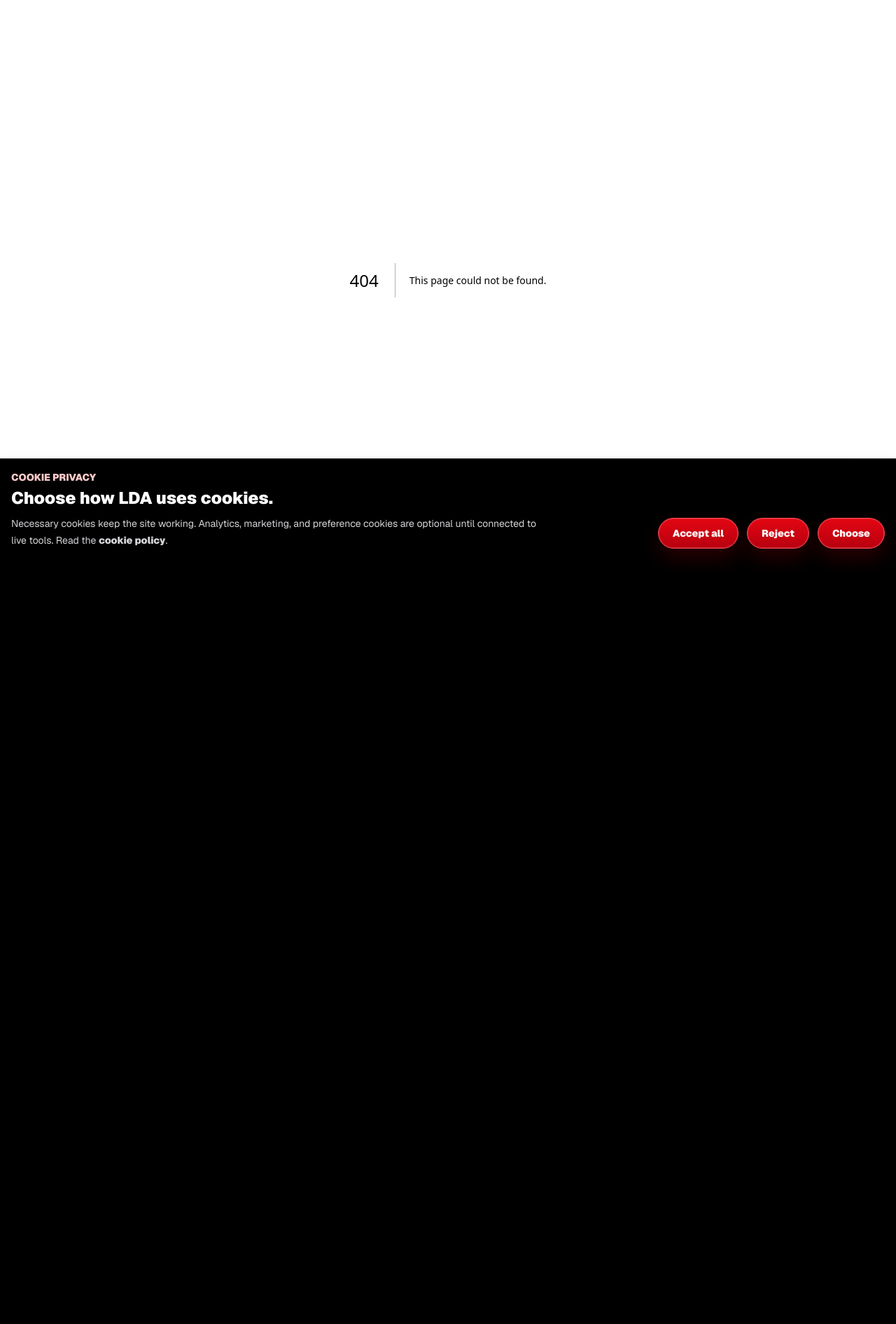
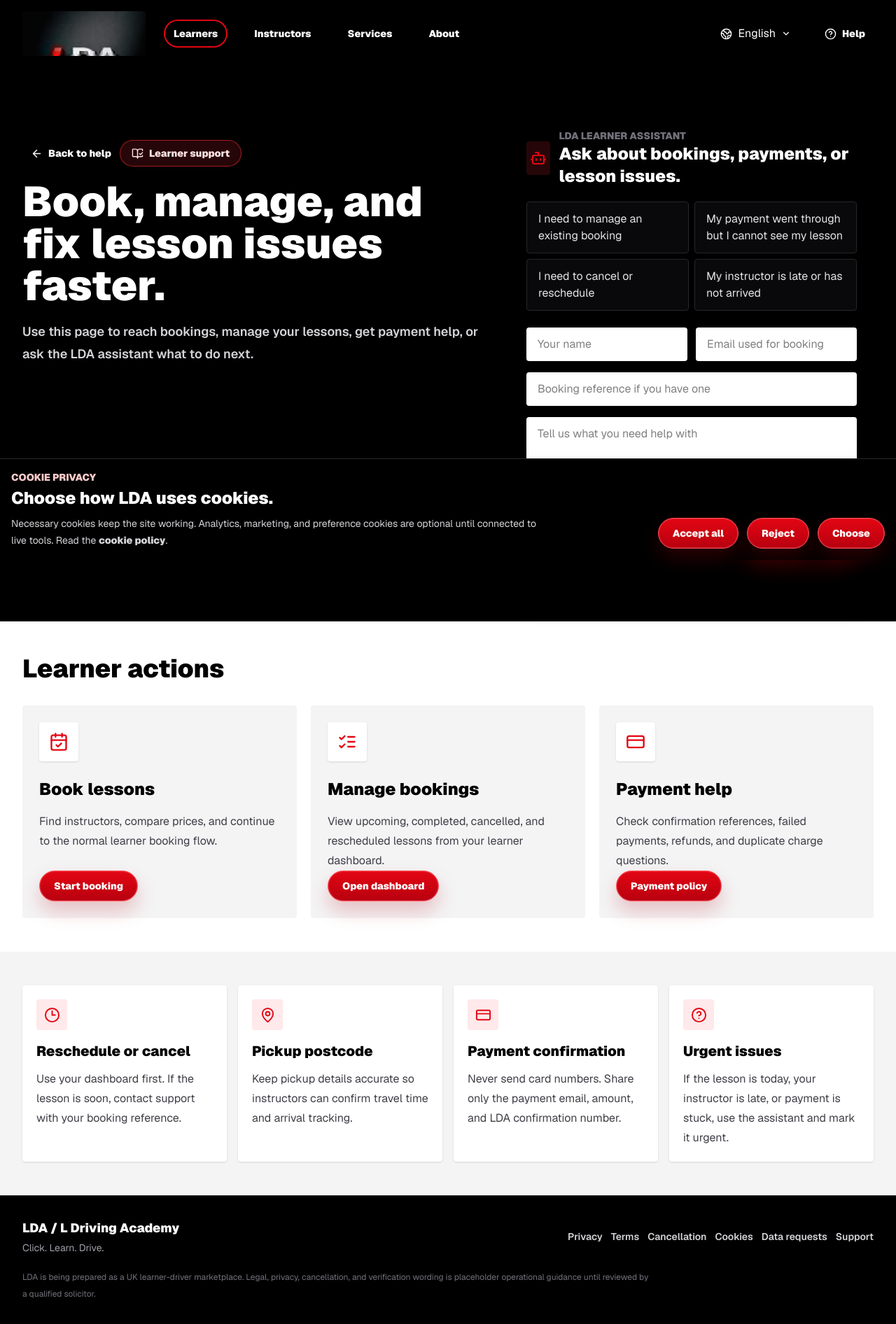
Before and after one commit to LDrivingAcademy/LDA, a Next.js app: page /support/learner in a window 1280 px wide. Before the commit this address had no page. Shown: the whole page at 70% size. Before the commit the page ends 800 px from the top, so only its background shows below. Built offline with nearby package versions, Linux system fonts and the light colour scheme.

Commit message:
Add learner support page

```diff
--- /dev/null
+++ b/src/app/support/learner/page.tsx
@@ -0,0 +1,108 @@
+import Link from "next/link";
+import { ArrowLeft, BookOpenCheck, CalendarCheck, CircleHelp, Clock3, CreditCard, ListChecks, MapPin } from "lucide-react";
+import { Brand } from "@/components/brand";
+import { LanguageSelector } from "@/components/language-selector";
+import { LearnerSupportAssistant } from "@/components/learner-support-assistant";
+import { MainMenu } from "@/components/main-menu";
+import { SiteFooter } from "@/components/site-footer";
+
+const learnerActions = [
+  { title: "Book lessons", body: "Find instructors, compare prices, and continue to the normal learner booking flow.", href: "/auth/login?role=learner", cta: "Start booking", icon: CalendarCheck },
+  { title: "Manage bookings", body: "View upcoming, completed, cancelled, and rescheduled lessons from your learner dashboard.", href: "/dashboard", cta: "Open dashboard", icon: ListChecks },
+  { title: "Payment help", body: "Check confirmation references, failed payments, refunds, and duplicate charge questions.", href: "/cancellation-policy", cta: "Payment policy", icon: CreditCard }
+];
+
+const supportTopics = [
+  { icon: Clock3, title: "Reschedule or cancel", body: "Use your dashboard first. If the lesson is soon, contact support with your booking reference." },
+  { icon: MapPin, title: "Pickup postcode", body: "Keep pickup details accurate so instructors can confirm travel time and arrival tracking." },
+  { icon: CreditCard, title: "Payment confirmation", body: "Never send card numbers. Share only the payment email, amount, and LDA confirmation number." },
+  { icon: CircleHelp, title: "Urgent issues", body: "If the lesson is today, your instructor is late, or payment is stuck, use the assistant and mark it urgent." }
+];
+
+export default function LearnerSupportPage() {
+  return (
+    <>
+      <header className="sticky top-0 z-30 bg-black text-white">
+        <div className="mx-auto flex max-w-7xl items-center justify-between gap-5 px-4 py-4 sm:px-6 lg:px-8">
+          <div className="flex items-center gap-7">
+            <Brand />
+            <nav className="hidden items-center gap-7 lg:flex">
+              <Link href="/auth/login?role=learner" className="rounded-full px-3 py-2 text-sm font-black text-white ring-2 ring-brand">Learners</Link>
+              <Link href="/instructor" className="rounded-full px-3 py-2 text-sm font-black text-white hover:ring-2 hover:ring-brand">Instructors</Link>
+              <Link href="/#discover" className="rounded-full px-3 py-2 text-sm font-black text-white hover:ring-2 hover:ring-brand">Services</Link>
+              <Link href="/about" className="rounded-full px-3 py-2 text-sm font-black text-white hover:ring-2 hover:ring-brand">About</Link>
+            </nav>
+          </div>
+          <div className="hidden items-center gap-6 md:flex">
+            <LanguageSelector />
+            <Link href="/contact" className="inline-flex items-center gap-2 rounded-full px-3 py-2 text-sm font-black text-white hover:ring-2 hover:ring-brand">
+              <CircleHelp size={17} /> Help
+            </Link>
+          </div>
+          <div className="md:hidden">
+            <MainMenu />
+          </div>
+        </div>
+      </header>
+
+      <main className="bg-white text-black">
+        <section className="bg-black text-white">
+          <div className="mx-auto grid max-w-7xl gap-10 px-4 py-12 sm:px-6 lg:grid-cols-[1fr_520px] lg:px-8 lg:py-16">
+            <div>
+              <Link href="/contact" className="inline-flex items-center gap-2 rounded-full px-3 py-2 text-sm font-black text-zinc-300 hover:text-white hover:ring-2 hover:ring-brand">
+                <ArrowLeft size={17} /> Back to help
+              </Link>
+              <div className="mt-10 inline-flex items-center gap-2 rounded-full border border-red-500/60 bg-red-500/15 px-4 py-2 text-sm font-black text-red-100">
+                <BookOpenCheck size={17} /> Learner support
+              </div>
+              <h1 className="mt-5 max-w-3xl text-5xl font-black tracking-normal sm:text-6xl">
+                Book, manage, and fix lesson issues faster.
+              </h1>
+              <p className="mt-5 max-w-2xl text-lg font-semibold leading-8 text-zinc-300">
+                Use this page to reach bookings, manage your lessons, get payment help, or ask the LDA assistant what to do next.
+              </p>
+            </div>
+            <LearnerSupportAssistant />
+          </div>
+        </section>
+
+        <section className="mx-auto max-w-7xl px-4 py-12 sm:px-6 lg:px-8">
+          <h2 className="text-4xl font-black tracking-normal">Learner actions</h2>
+          <div className="mt-8 grid gap-5 lg:grid-cols-3">
+            {learnerActions.map((action) => {
+              const Icon = action.icon;
+              return (
+                <Link key={action.title} href={action.href} className="group flex min-h-[250px] flex-col rounded bg-zinc-100 p-6 hover:bg-zinc-200">
+                  <div className="grid h-14 w-14 place-items-center rounded bg-white text-brand shadow-sm">
+                    <Icon size={28} />
+                  </div>
+                  <h3 className="mt-6 text-2xl font-black">{action.title}</h3>
+                  <p className="mt-4 leading-7 text-zinc-700">{action.body}</p>
+                  <span className="lda-pill lda-pill-sm mt-auto self-start">{action.cta}</span>
+                </Link>
+              );
+            })}
+          </div>
+        </section>
+
+        <section className="bg-zinc-100">
+          <div className="mx-auto grid max-w-7xl gap-4 px-4 py-12 sm:grid-cols-2 sm:px-6 lg:grid-cols-4 lg:px-8">
+            {supportTopics.map((topic) => {
+              const Icon = topic.icon;
+              return (
+                <article key={topic.title} className="rounded bg-white p-5 shadow-sm">
+                  <div className="grid h-11 w-11 place-items-center rounded bg-red-500/10 text-brand">
+                    <Icon size={23} />
+                  </div>
+                  <h3 className="mt-4 text-xl font-black">{topic.title}</h3>
+                  <p className="mt-3 leading-7 text-zinc-700">{topic.body}</p>
+                </article>
+              );
+            })}
+          </div>
+        </section>
+      </main>
+      <SiteFooter />
+    </>
+  );
+}
```
